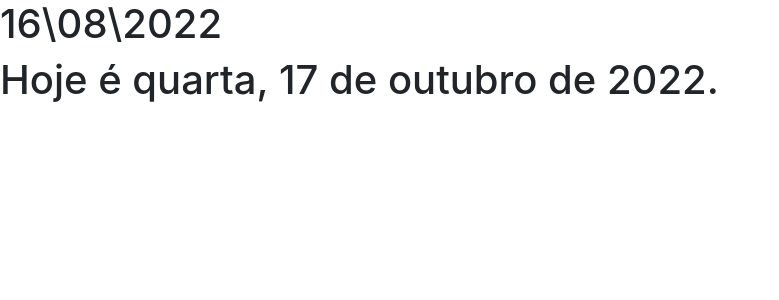
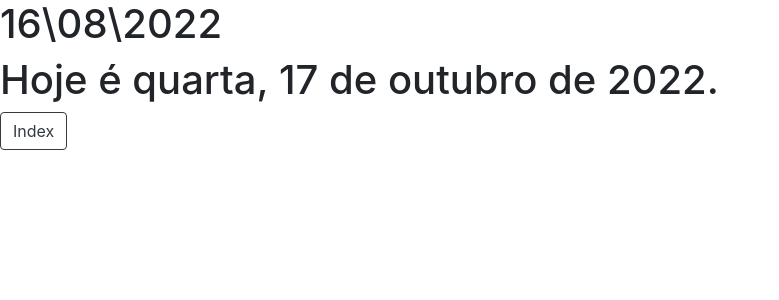
Before and after one commit to FalseEdifer/IES-301, a PHP site: page /Data.php in a window 1280 px wide. Shown: the top 300 px of the page, without its empty margins (0-779 px from the left). Run offline with PHP 8.4, Linux system fonts and the light colour scheme.

Commit message:
Update Data.php

```diff
--- a/Data.php
+++ b/Data.php
@@ -22,6 +22,7 @@
           <script language=javascript type="text/javascript">
           document.write ("<h1> Hoje é " + dayName[now.getDay() ] + ", " + now.getDate () + " de " + monName [now.getMonth() ]   +  " de "  +     now.getFullYear () + ". </h1>")
           </script>
+          <a class="btn btn-outline-dark" href="index.html" role="button">Index</a>
     <!-- JavaScript (Opcional) -->
     <!-- jQuery primeiro, depois Popper.js, depois Bootstrap JS -->
     <script src="https://code.jquery.com/jquery-3.3.1.slim.min.js" integrity="sha384-q8i/X+965DzO0rT7abK41JStQIAqVgRVzpbzo5smXKp4YfRvH+8abtTE1Pi6jizo" crossorigin="anonymous"></script>
```
